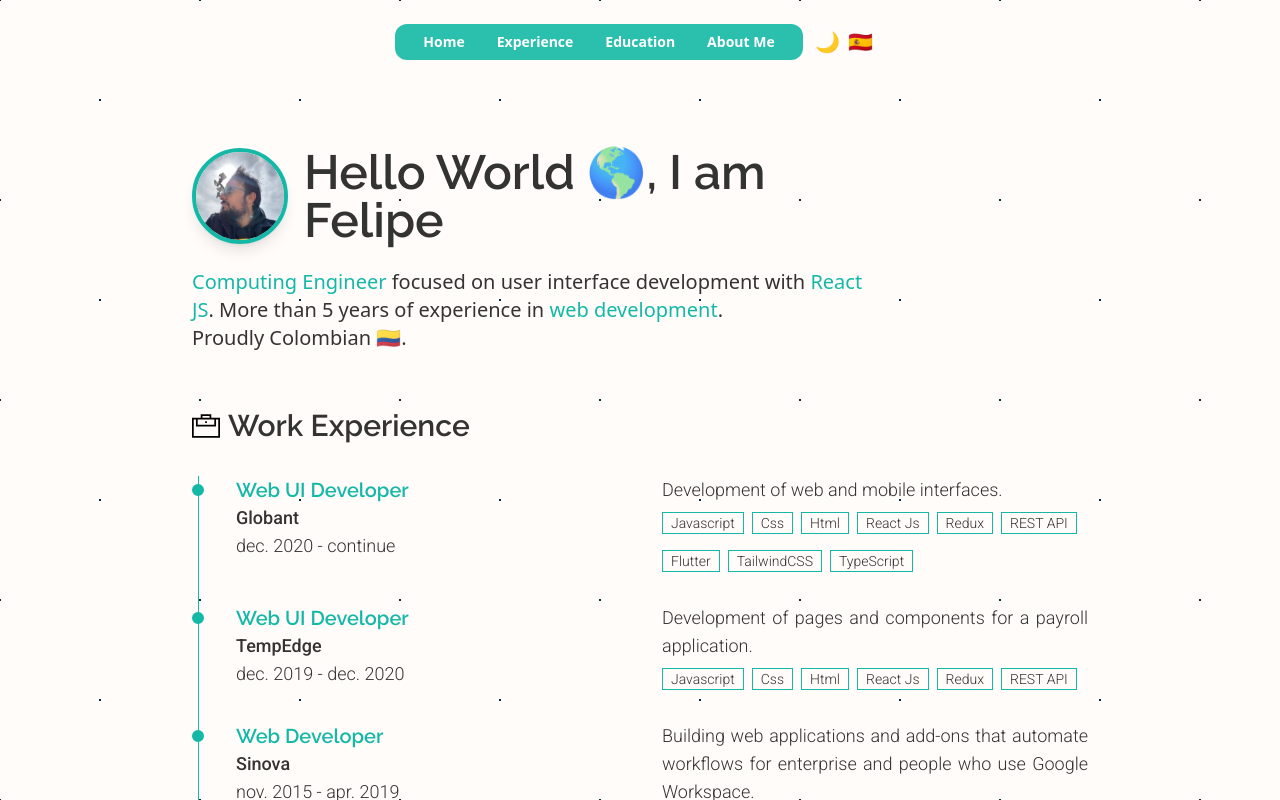
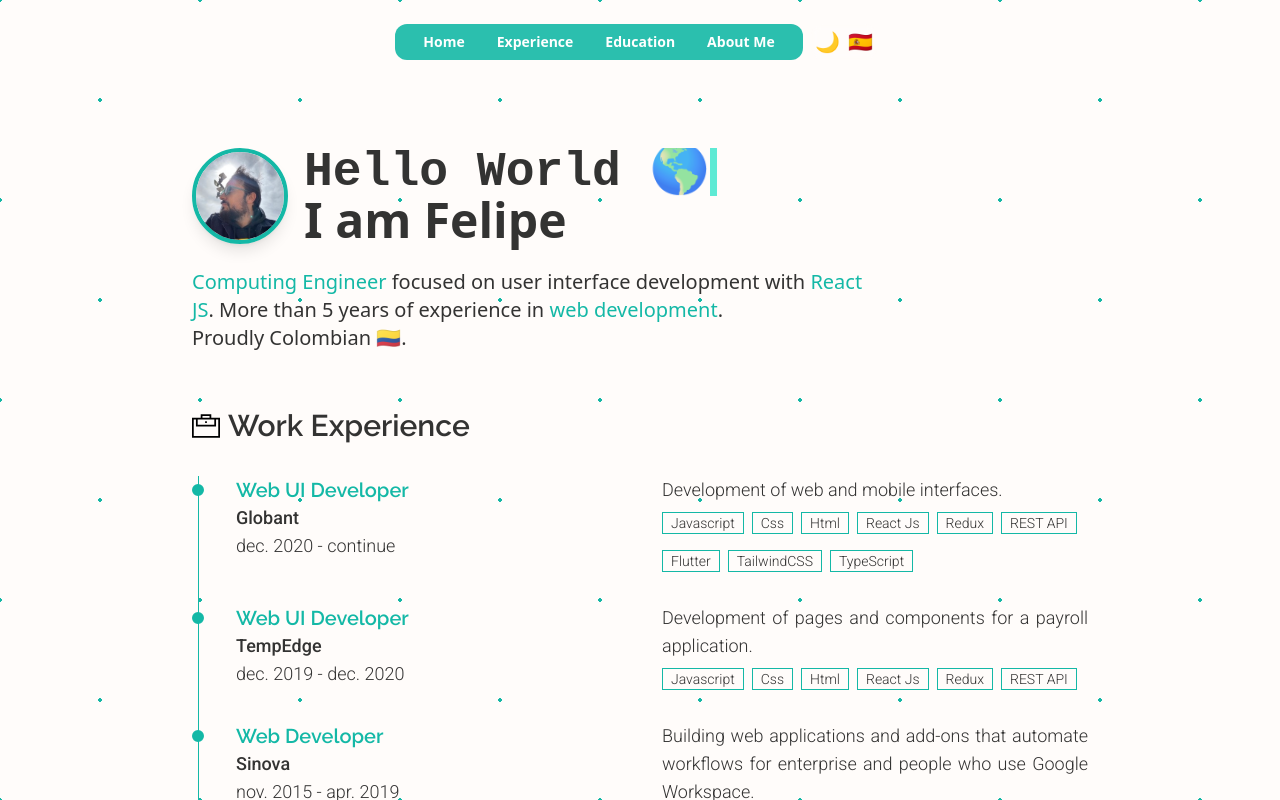
Before and after one commit to FelipeAndresLopez/felipeandreslopez-dev, a React (Vite) app: page / in a window 1280 px wide. Shown: the top 800 px of the page. Built offline with nearby package versions, Linux system fonts and the light colour scheme.

Commit message:
add an animated text and improve light mode background

```diff
--- a/src/index.css
+++ b/src/index.css
@@ -65,3 +65,38 @@ html {
     width: 100%;
   }
 }
+
+.typewriter {
+  font-family: monospace;
+  overflow: hidden;
+  border-right: .15em solid rgb(var(--secondary-color-dm));
+  white-space: nowrap;
+  animation:
+    typing 3.5s steps(30, end),
+    blink-caret 1s step-end infinite;
+}
+
+
+/* The typing effect */
+@keyframes typing {
+  from {
+    width: 0
+  }
+
+  to {
+    width: 100%
+  }
+}
+
+/* The typewriter cursor effect */
+@keyframes blink-caret {
+
+  from,
+  to {
+    border-color: transparent
+  }
+
+  50% {
+    border-color: rgb(var(--secondary-color-dm))
+  }
+}
--- a/src/lang/en-US.json
+++ b/src/lang/en-US.json
@@ -3,7 +3,8 @@
   "menu.item.about.me": "About Me",
   "menu.item.education": "Education",
   "menu.item.experience": "Experience",
-  "home.title": "Hello World 🌎, I am Felipe",
+  "home.greeting": "Hello World 🌎",
+  "home.title": "I am Felipe",
   "home.paragraph": "<span>Computing Engineer</span> focused on user interface development with <span> React JS</span>. More than 5 years of experience in <span> web development</span>. {br}Proudly Colombian 🇨🇴.",
   "experience.title": "Work Experience",
   "experience.1.date": "dec. 2020 - continue",
--- a/src/lang/es.json
+++ b/src/lang/es.json
@@ -3,7 +3,8 @@
   "menu.item.about.me": "Sobre Mi",
   "menu.item.education": "Educación",
   "menu.item.experience": "Experiencia",
-  "home.title": "Hola mundo 🌎, soy Felipe",
+  "home.greeting": "Hola Mundo 🌎",
+  "home.title": "Soy Felipe",
   "home.paragraph": "<span>Ingeniero de Sistemas</span> especializado en desarrollo de interfaces de usuario con  <span> React JS</span>. Más de 5 años de experiencia en <span> desarrollo de aplicaciones web</span>. {br}Orgullosamente Colombiano 🇨🇴.",
   "experience.title": "Experiencia Laboral",
   "experience.1.date": "dic. 2020 - actualmente",
--- a/src/pages/Home/Home.tsx
+++ b/src/pages/Home/Home.tsx
@@ -14,12 +14,20 @@ const Home = (): JSX.Element => (
       <div className='max-w-2xl'>
         <div className='flex flex-row gap-4 items-center'>
           <CircleAvatar imageUrl={fotoPerfil} />
-          <h1 className='m-0 text-2xl text-primary-lm dark:text-primary-dm font-raleway sm:text-5xl font-bold'>
-            <FormattedMessage
-              id='home.title'
-              defaultMessage='home.title'
-            />
-          </h1>
+          <div>
+            <h1 className='typewriter  m-0 text-2xl text-primary-lm dark:text-primary-dm font-raleway sm:text-5xl font-bold'>
+              <FormattedMessage
+                id='home.greeting'
+                defaultMessage='home.greeting'
+              />
+            </h1>
+            <h1 className='m-0 text-2xl text-primary-lm dark:text-primary-dm font-monospace sm:text-5xl font-bold'>
+              <FormattedMessage
+                id='home.title'
+                defaultMessage='home.title'
+              />
+            </h1>
+          </div>
         </div>
         <br />
 
--- a/tailwind.config.js
+++ b/tailwind.config.js
@@ -23,7 +23,7 @@ export default {
     extend: {
       backgroundImage: {
         'bkg-dm': 'radial-gradient(rgb(var(--secondary-color-dm)) 1px, transparent 1px), radial-gradient(rgb(var(--secondary-color-dm)) 1px, rgb(var(--bg-color-dm-to)) 1px)',
-        'bkg-lm': 'radial-gradient(rgb(var(--bg-color-dm-to)) 1px, transparent 1px), radial-gradient(rgb(var(--bg-color-dm-to)) 1px, rgb(var(--bg-color-lm-to)) 1px)',
+        'bkg-lm': 'radial-gradient(rgb(var(--secondary-color-lm)) 2px, transparent 2px), radial-gradient(rgb(var(--secondary-color-lm)) 2px, rgb(var(--bg-color-lm-to)) 2px)',
       }
     },
   },
```
